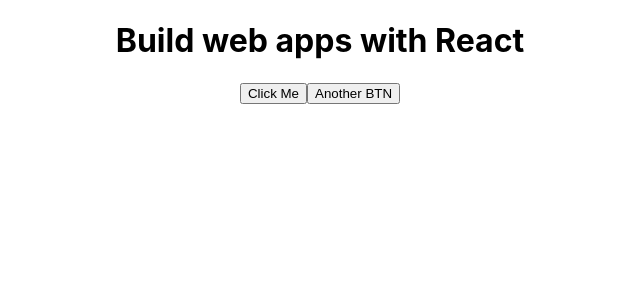
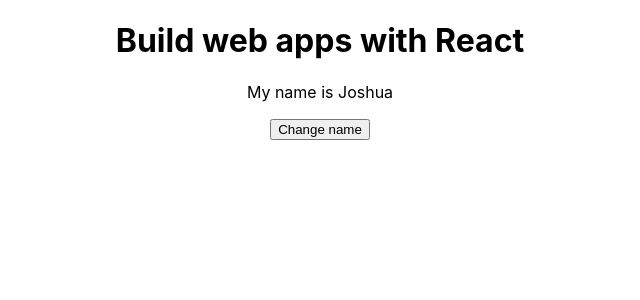
Before and after one commit to Josh-Alhassan/React-and-firebase, a React (Create React App) app in the folder my-react-app/: page / in a window 1280 px wide. Shown: the top 300 px of the page, without its empty margins (320-960 px from the left). Built offline with nearby package versions, Linux system fonts and the light colour scheme; the HTML template or start-up script is replaced by a standard one.

Commit message:
using the useState hook

```diff
--- a/my-react-app/src/App.js
+++ b/my-react-app/src/App.js
@@ -1,23 +1,20 @@
 import './App.css';
+import { useState } from 'react'
 
 function App() {
+  const [name, setName] = useState('Joshua');
+
   const title = 'Learning React is freaking Awesome';
   const subtitle = 'This is a website for learning react.js';
 
   const handleClick = (e) => {
-    console.log('You clicked me')
-    console.log('The site description is ', title)
-    console.log(e)
+    setName('Alhassan')
   }
   return (
     <div className="App">
       <h1>Build web apps with React</h1>
-      <button onClick={handleClick}>Click Me</button>
-      {/* inline event handler */}
-      <button onClick={(e) => {
-        console.log('Inline Event Handler');
-        console.log(e)
-      }} >Another BTN</button>
+      <p>My name is {name}</p>
+      <button onClick={handleClick}>Change name</button>
     </div>
   );
 }
```
